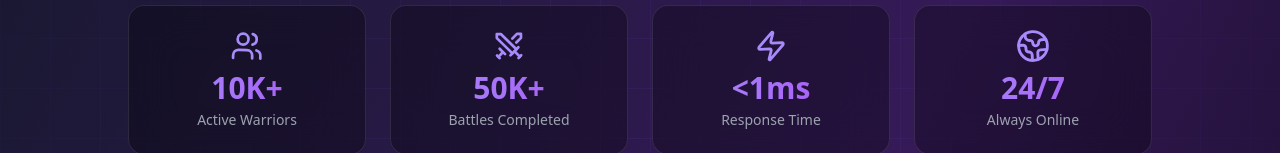
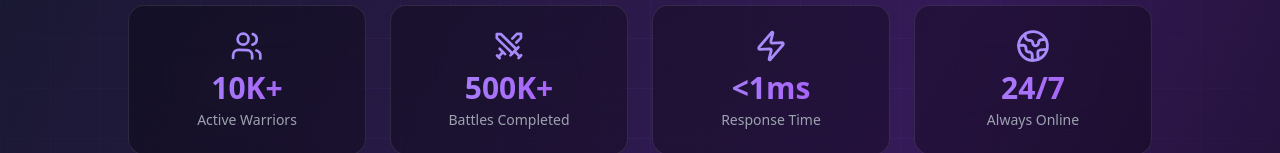
Before and after one commit to dinesh-2047/LoopWar, a React (Vite) app in the folder frontend/: page / in a window 1280 px wide. Shown: the part 662-815 px from the top of the page. Built offline with nearby package versions, Linux system fonts and the light colour scheme.

Commit message:
Added changes

```diff
--- /dev/null
+++ b/frontend/src/components/Counter.jsx
@@ -0,0 +1,25 @@
+import React, { useState, useEffect } from "react";
+
+function Counter({ targetNumber = 0, display, duration = 1000 }) {
+  const [count, setCount] = useState(0);
+
+  useEffect(() => {
+    let start = 0;
+    const increment = targetNumber / (duration / 50);
+
+    const timer = setInterval(() => {
+      start += increment;
+      if (start >= targetNumber) {
+        clearInterval(timer);
+        setCount(targetNumber);
+      } else {
+        setCount(Math.floor(start));
+      }
+    }, 50);
+
+    return () => clearInterval(timer);
+  }, [targetNumber, duration]);
+
+  return <>{display ? display.replace(/^\d+/, count) : count}</>;
+}
+export default Counter;
--- a/frontend/src/components/Home.jsx
+++ b/frontend/src/components/Home.jsx
@@ -1,3 +1,4 @@
+import Counter from "./Counter.jsx";
 import { useState, useEffect } from 'react';
 import { motion, AnimatePresence } from 'framer-motion';
 import {
@@ -82,12 +83,13 @@ const ModernLandingPage = () => {
     }
   ];
 
-  const stats = [
-    { number: "10K+", label: "Active Warriors", icon: Users },
-    { number: "50K+", label: "Battles Completed", icon: Swords },
-    { number: "<1ms", label: "Response Time", icon: Zap },
-    { number: "24/7", label: "Always Online", icon: Earth }
-  ];
+const stats = [
+  { value: 10, display: "10K+", label: "Active Warriors", icon: Users },
+  { value: 500, display: "50K+", label: "Battles Completed", icon: Swords },
+  { value: 1, display: "<1ms", label: "Response Time", icon: Zap },
+  { value: 24, display: "24/7", label: "Always Online", icon: Earth }
+];
+
 
   // Animation variants
   const containerVariants = {
@@ -353,7 +355,7 @@ const ModernLandingPage = () => {
                   animate={{ scale: 1 }}
                   transition={{ delay: 0.5 + index * 0.1, type: "spring" }}
                 >
-                  {stat.number}
+                  <Counter targetNumber={stat.value} display={stat.display} duration={2000} />
                 </motion.div>
                 <div className="text-sm text-gray-400">{stat.label}</div>
               </motion.div>
```
